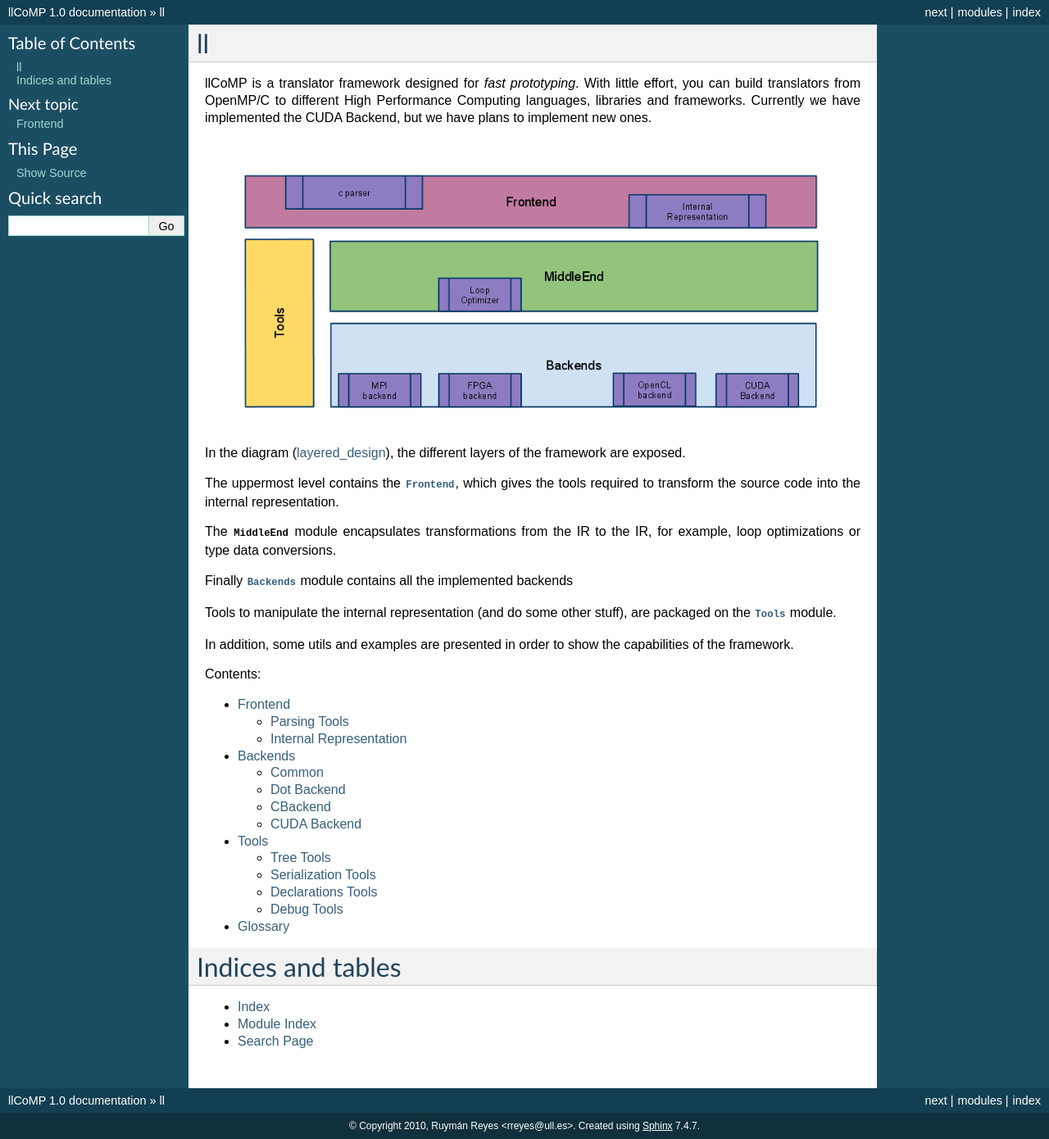
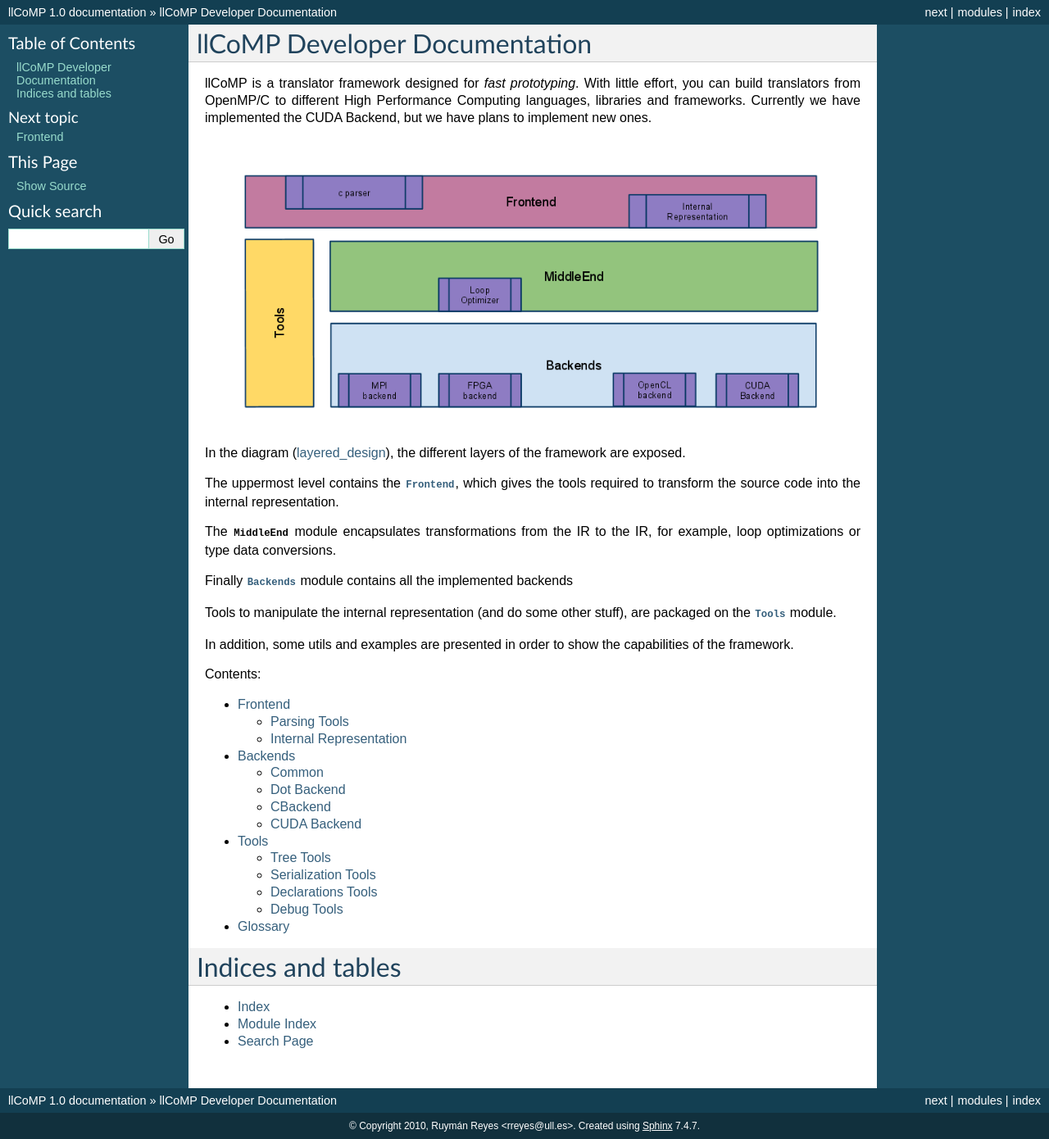
Before and after one commit to zhiichen/llcomp, a Sphinx documentation site: the page built from doc/index.rst, in a window 1280 px wide. Shown: the whole page at 82% size. Built offline with Sphinx 7.4.7, drawn with Linux system fonts in a browser that asks for light colours; formulas are drawn with MathJax 3.

```diff
--- a/doc/index.rst
+++ b/doc/index.rst
@@ -3,7 +3,7 @@
    You can adapt this file completely to your liking, but it should at least
    contain the root `toctree` directive.
 
-ll
+llCoMP Developer Documentation
 ==================================
 
 .. sectionauthor:: Ruymán Reyes Castro <rreyes@ull.es>
```
Also changed, not shown: 1 other file.
